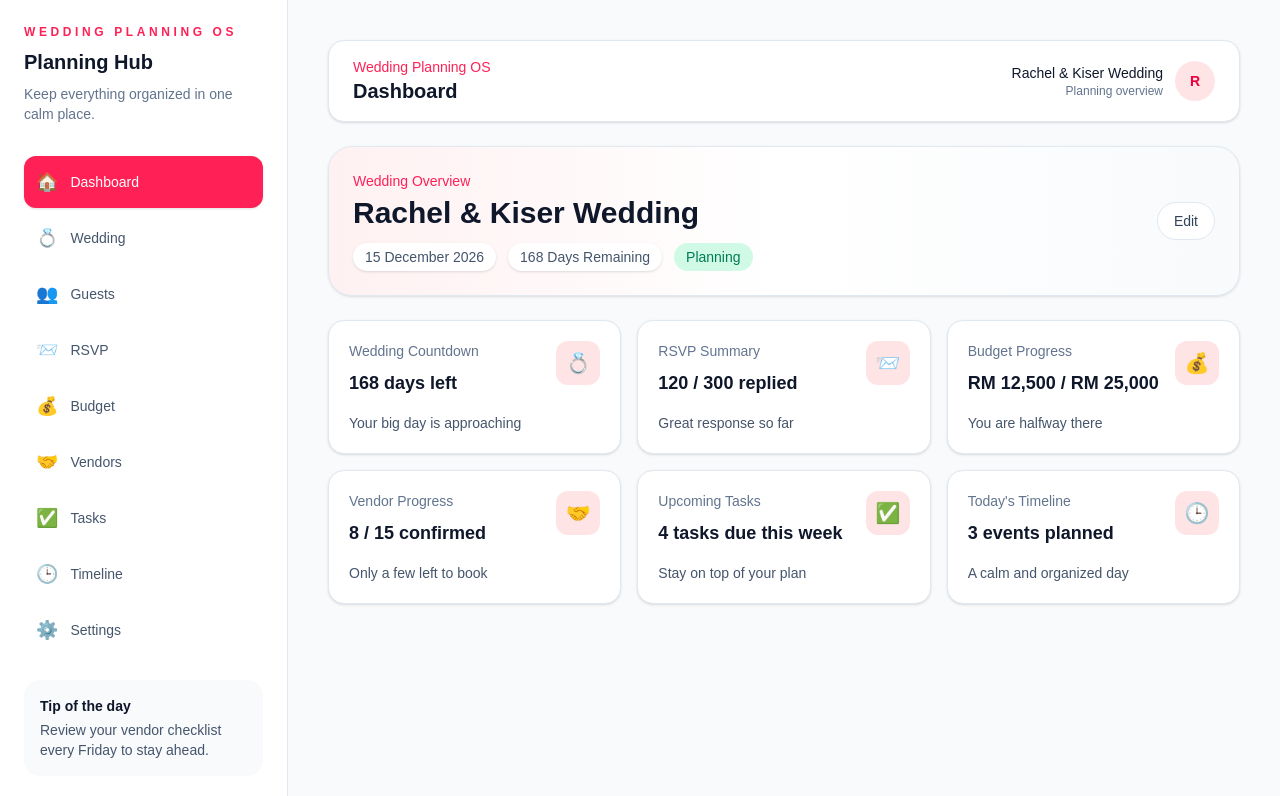
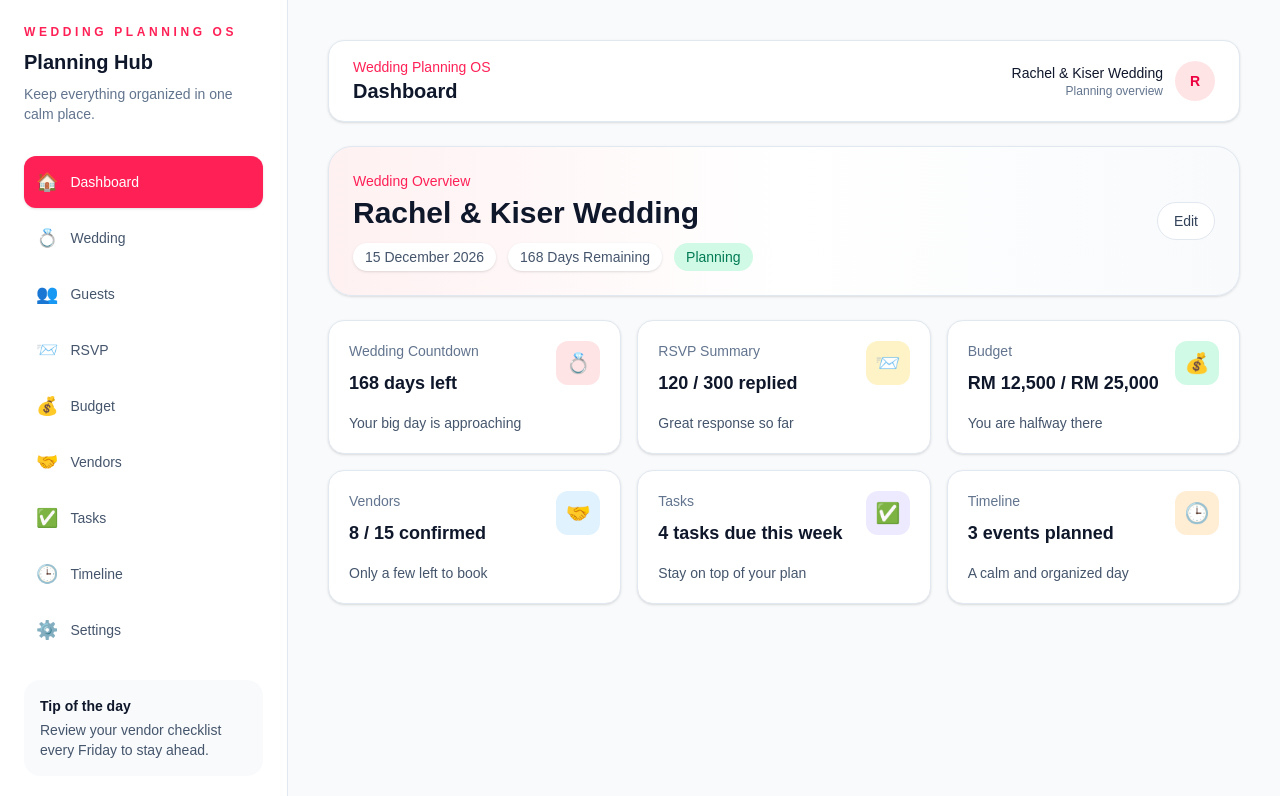
Before and after one commit to RCEventPlanner/WeddingPlanningOS, a Next.js app: page / in a window 1280 px wide. Shown: the top 796 px of the page. Built offline with nearby package versions, Linux system fonts and the light colour scheme.

Commit message:
Add reusable wedding header

```diff
--- a/app/page.tsx
+++ b/app/page.tsx
@@ -1,3 +1,4 @@
+import { DashboardCard } from "../components/DashboardCard";
 import { Sidebar } from "../components/Sidebar";
 import { TopNav } from "../components/TopNav";
 import { WeddingHeader } from "../components/WeddingHeader";
@@ -7,37 +8,43 @@ const dashboardCards = [
     title: "Wedding Countdown",
     icon: "💍",
     value: "168 days left",
-    note: "Your big day is approaching",
+    subtitle: "Your big day is approaching",
+    accentColor: "bg-rose-100 text-rose-600",
   },
   {
     title: "RSVP Summary",
     icon: "📨",
     value: "120 / 300 replied",
-    note: "Great response so far",
+    subtitle: "Great response so far",
+    accentColor: "bg-amber-100 text-amber-600",
   },
   {
-    title: "Budget Progress",
+    title: "Budget",
     icon: "💰",
     value: "RM 12,500 / RM 25,000",
-    note: "You are halfway there",
+    subtitle: "You are halfway there",
+    accentColor: "bg-emerald-100 text-emerald-600",
   },
   {
-    title: "Vendor Progress",
+    title: "Vendors",
     icon: "🤝",
     value: "8 / 15 confirmed",
-    note: "Only a few left to book",
+    subtitle: "Only a few left to book",
+    accentColor: "bg-sky-100 text-sky-600",
   },
   {
-    title: "Upcoming Tasks",
+    title: "Tasks",
     icon: "✅",
     value: "4 tasks due this week",
-    note: "Stay on top of your plan",
+    subtitle: "Stay on top of your plan",
+    accentColor: "bg-violet-100 text-violet-600",
   },
   {
-    title: "Today's Timeline",
+    title: "Timeline",
     icon: "🕒",
     value: "3 events planned",
-    note: "A calm and organized day",
+    subtitle: "A calm and organized day",
+    accentColor: "bg-orange-100 text-orange-600",
   },
 ];
 
@@ -52,24 +59,14 @@ export default function Home() {
 
         <div className="grid gap-4 md:grid-cols-2 xl:grid-cols-3">
           {dashboardCards.map((card) => (
-            <div
+            <DashboardCard
               key={card.title}
-              className="group rounded-2xl border border-slate-200 bg-white p-5 shadow-sm transition duration-200 hover:-translate-y-1 hover:shadow-md"
-            >
-              <div className="flex items-start justify-between">
-                <div>
-                  <p className="text-sm font-medium text-slate-500">{card.title}</p>
-                  <p className="mt-2 text-lg font-semibold text-slate-900">
-                    {card.value}
-                  </p>
-                </div>
-                <div className="flex h-11 w-11 items-center justify-center rounded-xl bg-rose-100 text-xl">
-                  {card.icon}
-                </div>
-              </div>
-
-              <p className="mt-4 text-sm text-slate-600">{card.note}</p>
-            </div>
+              title={card.title}
+              value={card.value}
+              subtitle={card.subtitle}
+              icon={card.icon}
+              accentColor={card.accentColor}
+            />
           ))}
         </div>
       </main>
--- /dev/null
+++ b/components/DashboardCard.tsx
@@ -0,0 +1,32 @@
+type DashboardCardProps = {
+  title: string;
+  value: string;
+  subtitle: string;
+  icon: string;
+  accentColor: string;
+};
+
+export function DashboardCard({
+  title,
+  value,
+  subtitle,
+  icon,
+  accentColor,
+}: DashboardCardProps) {
+  return (
+    <div className="group rounded-2xl border border-slate-200 bg-white p-5 shadow-sm transition duration-200 hover:-translate-y-1 hover:shadow-md">
+      <div className="flex items-start justify-between gap-3">
+        <div>
+          <p className="text-sm font-medium text-slate-500">{title}</p>
+          <p className="mt-2 text-lg font-semibold text-slate-900">{value}</p>
+        </div>
+
+        <div className={`flex h-11 w-11 items-center justify-center rounded-xl text-xl ${accentColor}`}>
+          {icon}
+        </div>
+      </div>
+
+      <p className="mt-4 text-sm text-slate-600">{subtitle}</p>
+    </div>
+  );
+}
```
